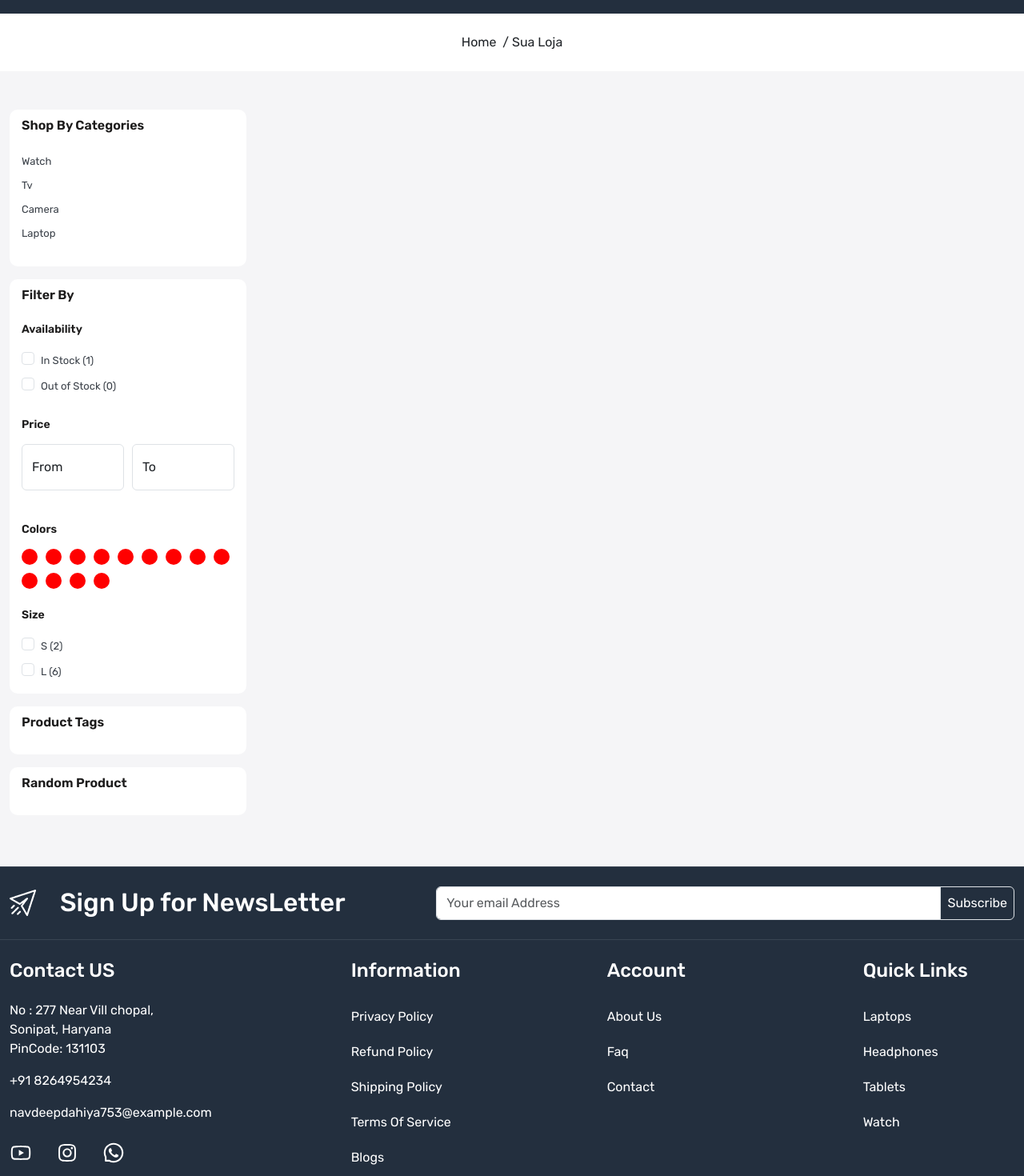
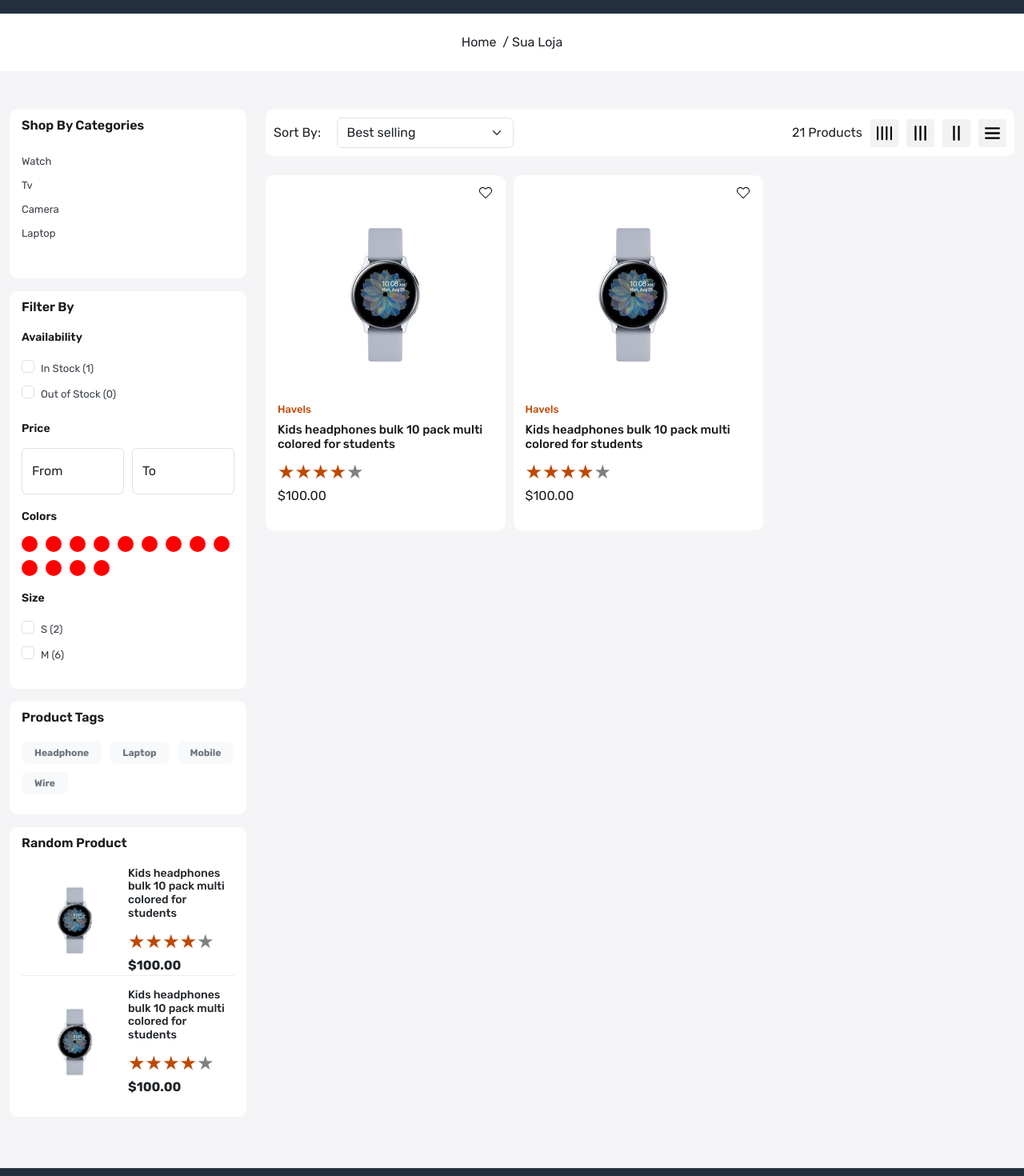
Before and after one commit to DouglasWillianBasilio/app_ecommerce, a React (Create React App) app: page /store in a window 1280 px wide. Shown: the part 200-1670 px from the top of the page at 80% size. Built offline with nearby package versions, Linux system fonts and the light colour scheme.

Commit message:
update ourstore

```diff
--- a/src/App.css
+++ b/src/App.css
@@ -13,6 +13,7 @@
   --color-f5f5f7: #f5f5f7;
   --color-ededed: #ededed;
   --color-1c1b1b: #1c1b1b;
+  --color-f2f2f2: #f2f2f2;
 }
 .section-heading {
   font-size: 26px;
@@ -169,7 +170,7 @@
   font-size: 16px;
   font-weight: 400;
   line-height: 24px;
-  color: var(--color-bf4800);
+  color: var(--color-232f3e);
   margin: 0 0 12px;
   letter-spacing: 0.3px;
   text-transform: uppercase;
@@ -179,6 +180,7 @@
   font-size: 48px;
   line-height: 64px;
   letter-spacing: -2px;
+  color: var(--color-f5f5f7);
   font-weight: 500;
   padding: 0;
   text-transform: none;
@@ -188,7 +190,7 @@
   font-size: 18px;
   line-height: 28px;
   letter-spacing: 0.4;
-  color: var(--color-131921);
+  color: var(--color-bf4800);
 }
 
 
@@ -331,6 +333,7 @@
   background-color: white;
   border-radius: 10px;
   overflow: hidden;
+  width: 100%;
 }
 
 .product-card .product-image {
@@ -441,7 +444,7 @@
 .filter-card {
   background-color: white;
   border-radius: 10px;
-  padding: 10px 15px;
+  padding: 10px 15px 25px;
 
 }
 
@@ -477,7 +480,7 @@
   font-weight: 600;
   color: var(--color-1c1b1b);
   margin-bottom: 15px;
-  margin-top: 25px;
+  margin-top: 20px;
 }
 
 .colors {
@@ -494,4 +497,52 @@
   border-radius: 50%;
 }
 
+.random-products h5 {
+  font-size: 14px;
+  margin-bottom: 8px;
+}
+
+.random-products:first-child {
+  border-bottom: 1px solid var(--color-ededed);
+}
+
+.filter-sort-grid {
+  padding: 10px;
+  background-color: white;
+  border-radius: 10px;
+}
+
+.grid img{
+  width: 35px;
+  height: 35px;
+  background-color: var(--color-f2f2f2);
+  padding: 8px;
+  border-radius: 3px;
+}
+
+.gr-12 {
+  width: 100%;
+}
+
+.gr-6 {
+  width: 39%;
+}
+
+.gr-4 {
+  width: 32%;
+}
+
+.gr-3 {
+  width: 24%;
+}
+
+.gr-12 .product-card {
+  display: flex;
+  gap: 20px;
+}
+
+.gr-12 .product-card .product-image {
+  width: 270ex;
+}
+
 /* Sua loja fim */
--- a/src/components/ProductCard.js
+++ b/src/components/ProductCard.js
@@ -1,17 +1,21 @@
+import { logDOM } from '@testing-library/react';
 import React from 'react'
 import ReactStars from "react-rating-stars-component";
-import { Link } from 'react-router-dom';
+import { Link, useLocation } from 'react-router-dom';
 
-const ProductCard = () => {
-    return (
-        <div className='col-3'>
+const ProductCard = (props) => {
+    const { grid } = props;
+    let location = useLocation();
+
+    return (<>
+        <div className={` ${location.pathname == '/store' ? `gr-${grid}` : 'col-3'}`} >
             <Link className='product-card position-relative'>
                 <div className='wishlist-icon position-absolute'>
                     <Link> <img src='images/wish.svg' alt='wishIMG' /> </Link>
                 </div>
                 <div className='product-image'>
                     <img src='images/watch.jpg' className='img-fluid' alt='productIMG' />
-                    <img  src='images/speaker.jpg' className='img-fluid' alt='productIMG' />
+                    <img src='images/speaker.jpg' className='img-fluid' alt='productIMG' />
                 </div>
                 <div className='product-details'>
                     <h6 className='brand'>Havels</h6>
@@ -34,6 +38,38 @@
                 </div>
             </Link>
         </div>
+        <div className={` ${location.pathname == '/store' ? `col-${grid}` : 'col-3'}`} >
+            <Link className='product-card position-relative'>
+                <div className='wishlist-icon position-absolute'>
+                    <Link> <img src='images/wish.svg' alt='wishIMG' /> </Link>
+                </div>
+                <div className='product-image'>
+                    <img src='images/watch.jpg' className='img-fluid' alt='productIMG' />
+                    <img src='images/speaker.jpg' className='img-fluid' alt='productIMG' />
+                </div>
+                <div className='product-details'>
+                    <h6 className='brand'>Havels</h6>
+                    <h5 className='product-title'>Kids headphones bulk 10 pack multi colored for students</h5>
+                    <ReactStars
+                        count={5}
+                        size={24}
+                        value={4}
+                        edit={false}
+                        activeColor="#bf4800"
+                    />
+                    <p className='price'>$100.00</p>
+                </div>
+                <div className='action-bar position-absolute'>
+                    <div className='d-flex flex-column gap-15'>
+                        <Link> <img src='images/prodcompare.svg' alt='compareIMG' /> </Link>
+                        <Link> <img src='images/view.svg' alt='viewIMG' /> </Link>
+                        <Link> <img src='images/add-cart.svg' alt='cartIMG' /> </Link>
+                    </div>
+                </div>
+            </Link>
+        </div>
+
+    </>
     )
 }
 
--- a/src/pages/OurStore.js
+++ b/src/pages/OurStore.js
@@ -1,9 +1,12 @@
-import React from 'react'
+import React, { useState } from 'react'
 import BreadCrumb from '../components/BreadCrumb'
-import { Helmet } from "react-helmet";
+import ReactStars from "react-rating-stars-component";
 import Meta from '../components/Meta';
+import ProductCard from '../components/ProductCard';
 
 const OurStore = () => {
+    const [grid, setGrid] = useState(4);
+
     return (
         <>
             <Meta title={"Sua Loja"} />
@@ -49,14 +52,14 @@
                                     </div>
                                     <h5 className='sub-title'>Price</h5>
                                     <div className='d-flex align-items-center gap-10'>
-                                        <div className="form-floating mb-3">
+                                        <div className="form-floating ">
                                             <input
                                                 type="email"
                                                 className="form-control"
                                                 id="floatingInput" placeholder="From" />
                                             <label htmlFor="floatingInput">From</label>
                                         </div>
-                                        <div className="form-floating mb-3">
+                                        <div className="form-floating ">
                                             <input
                                                 type="email"
                                                 className="form-control"
@@ -103,7 +106,7 @@
                                                 value=""
                                                 id='color-2' />
                                             <label className='form-check-label' htmlFor="color-2">
-                                                L (6)
+                                                M (6)
                                             </label>
                                         </div>
                                     </div>
@@ -112,13 +115,128 @@
                             </div>
                             <div className='filter-card mb-3'>
                                 <h3 className='filter-title'>Product Tags</h3>
+                                <div>
+                                    <div className='product-tags d-flex flex-wrap align-items-center gap-10'>
+                                        <span className='badge bg-light text-secondary rounded-3 py-2 px-3'>
+                                            Headphone
+                                        </span>
+                                        <span className='badge bg-light text-secondary rounded-3 py-2 px-3'>
+                                            Laptop
+                                        </span>
+                                        <span className='badge bg-light text-secondary rounded-3 py-2 px-3'>
+                                            Mobile
+                                        </span>
+                                        <span className='badge bg-light text-secondary rounded-3 py-2 px-3'>
+                                            Wire
+                                        </span>
+                                    </div>
+                                </div>
                             </div>
                             <div className='filter-card mb-3'>
                                 <h3 className='filter-title'>Random Product</h3>
+                                <div>
+                                    <div className='random-products mb-3 d-flex'>
+                                        <div className='w-50'>
+                                            <img src='images/watch.jpg' className='img-fluid' alt='watch' />
+                                        </div>
+                                        <div className='w-50'>
+                                            <h5>
+                                                Kids headphones bulk 10 pack multi colored for students
+                                            </h5>
+                                            <ReactStars
+                                                count={5}
+                                                size={24}
+                                                value={4}
+                                                edit={false}
+                                                activeColor="#bf4800"
+                                            />
+                                            <b>
+                                                $100.00
+                                            </b>
+                                        </div>
+                                    </div>
+                                    <div className='random-products d-flex'>
+                                        <div className='w-50'>
+                                            <img src='images/watch.jpg' className='img-fluid' alt='watch' />
+                                        </div>
+                                        <div className='w-50'>
+                                            <h5>
+                                                Kids headphones bulk 10 pack multi colored for students
+                                            </h5>
+                                            <ReactStars
+                                                count={5}
+                                                size={24}
+                                                value={4}
+                                                edit={false}
+                                                activeColor="#bf4800"
+                                            />
+                                            <b>
+                                                $100.00
+                                            </b>
+                                        </div>
+                                    </div>
+                                </div>
                             </div>
                         </div>
 
-                        <div className='col-9'></div>
+                        <div className='col-9'>
+                            <div className='filter-sort-grid mb-4'>
+                                <div className='d-flex justify-content-between align-items-center'>
+                                    <div className='d-flex align-items-center gap-10'>
+                                        <p className='
+                                        mb-0
+                                        d-block'
+                                            style={{ "width": "100px" }}>
+                                            Sort By:
+                                        </p>
+                                        <select name='' className='from-control form-select' id=''>
+                                            <option value='manual'>Featured</option>
+                                            <option value='best-selling' selected='selected'>Best selling</option>
+                                            <option value='title-ascending'>Alphabetically, A-Z</option>
+                                            <option value='title-descending'>Alphabetically, Z-A</option>
+                                        </select>
+                                    </div>
+                                    <div className='d-flex align-items-center gap-10'>
+                                        <p className='totalproducts mb-0'>21 Products</p>
+                                        <div className='d-flex gap-10 align-items-center grid'>
+                                            <img
+                                                onClick={() => {
+                                                    setGrid(3)
+                                                }}
+                                                src='images/gr4.svg'
+                                                className='d-block img-fluid'
+                                                alt='grid' />
+                                            <img
+                                                onClick={() => {
+                                                    setGrid(4)
+                                                }}
+                                                src='images/gr3.svg'
+                                                className='d-block img-fluid'
+                                                alt='grid' />
+                                            <img
+                                                onClick={() => {
+                                                    setGrid(6)
+                                                }}
+                                                src='images/gr2.svg'
+                                                className='d-block img-fluid'
+                                                alt='grid' />
+                                            <img
+                                                onClick={() => {
+                                                    setGrid(12)
+                                                }}
+                                                src='images/gr.svg'
+                                                className='d-block img-fluid'
+                                                alt='grid' />
+                                        </div>
+                                    </div>
+                                </div>
+                            </div>
+                            <div className='products-list pb-5'>
+                                <div className='d-flex gap-10 flex-wrap'>
+                                    <ProductCard grid={grid} />
+                                </div>
+                            </div>
+                        </div>
                     </div>
                 </div>
             </div>
@@ -126,4 +244,4 @@
     )
 }
 
-export default OurStore
+export default OurStore;
```
Also changed, not shown: src/pages/Home.js (+5 -5 lines), public/images/painel-tv.jpg (added).
